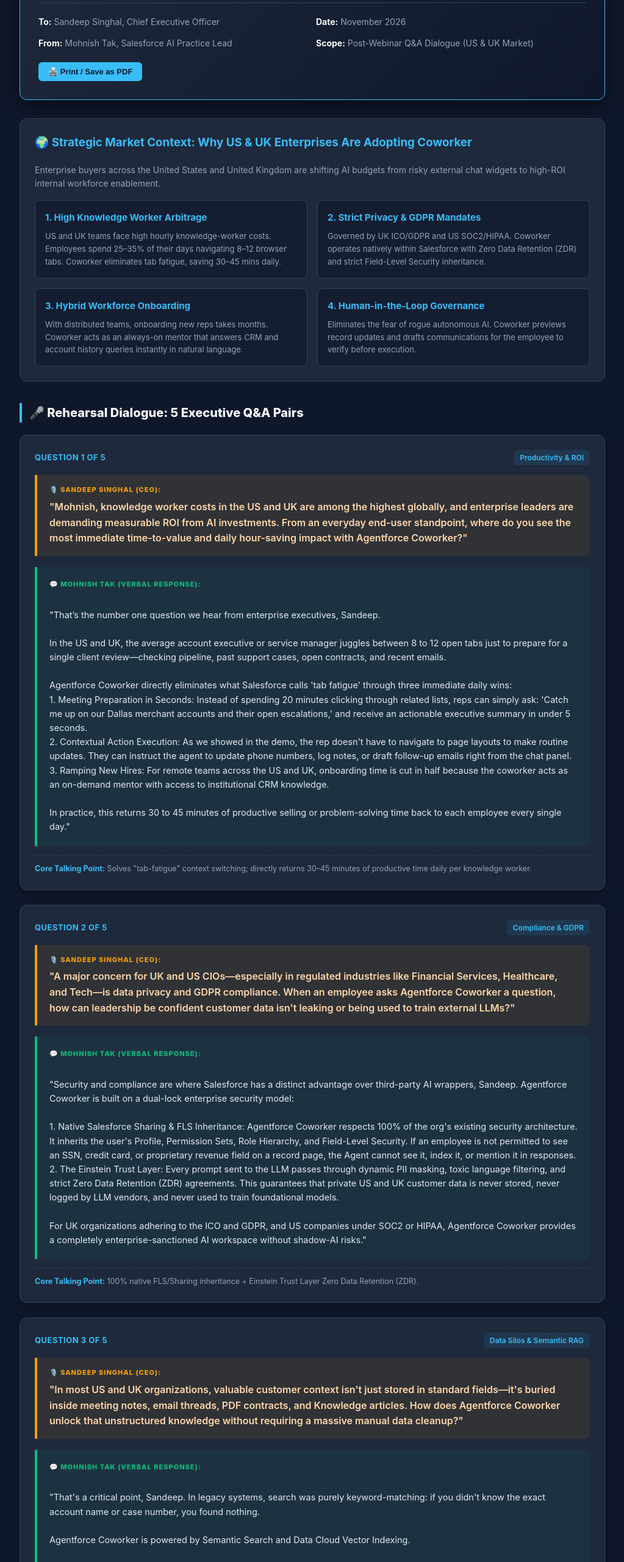
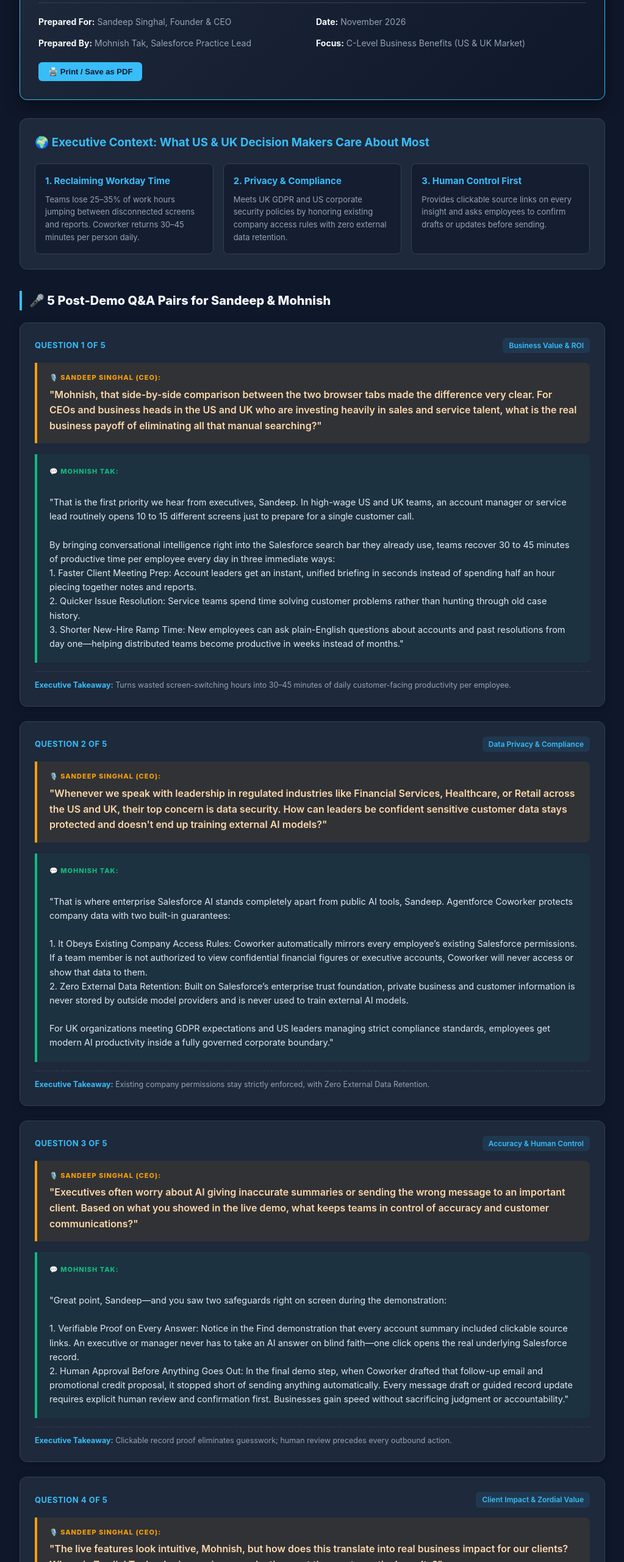
Before and after one commit to MohnishTak2725/AgentForce-Coworker-Demo, a plain HTML site: page Executive_QA_Briefing_Agentforce_Coworker.html in a window 1280 px wide. Shown: the part 107-2669 px from the top of the page at 61% size, without its empty margins (128-1151 px from the left). Drawn offline with Linux system fonts and the light colour scheme.

Commit message:
Update Executive Q&A Guide to match C-level Two-Tab demo flow

```diff
--- a/Executive_QA_Briefing_Agentforce_Coworker.html
+++ b/Executive_QA_Briefing_Agentforce_Coworker.html
@@ -3,7 +3,7 @@
 <head>
   <meta charset="UTF-8">
   <meta name="viewport" content="width=device-width, initial-scale=1.0">
-  <title>Executive Briefing & Webinar Q&A Guide | Zordial Technologies</title>
+  <title>Post-Demo Executive Q&amp;A Guide | Zordial Technologies</title>
   <style>
     :root {
       --bg: #0f172a;
@@ -40,7 +40,6 @@
       padding: 30px;
       margin-bottom: 30px;
       box-shadow: 0 10px 25px rgba(0,0,0,0.4);
-      position: relative;
     }
 
     .header-memo .brand {
@@ -78,9 +77,7 @@
       color: var(--text-muted);
     }
 
-    .memo-meta strong {
-      color: var(--text);
-    }
+    .memo-meta strong { color: var(--text); }
 
     .print-bar {
       margin-top: 20px;
@@ -114,7 +111,7 @@
 
     .market-grid {
       display: grid;
-      grid-template-columns: 1fr 1fr;
+      grid-template-columns: 1fr 1fr 1fr;
       gap: 16px;
       margin-top: 16px;
     }
@@ -247,6 +244,11 @@
       font-size: 16px;
     }
 
+    @media (max-width: 720px) {
+      .market-grid { grid-template-columns: 1fr; }
+      .memo-meta { grid-template-columns: 1fr; }
+    }
+
     @media print {
       body { background: #fff; color: #1e293b; padding: 0; }
       .container { max-width: 100%; }
@@ -266,80 +268,67 @@
 
 <div class="container">
 
-  <!-- Executive Header Memo -->
   <div class="header-memo">
     <div class="brand">
       <div class="brand-title">ZORDIAL TECHNOLOGIES</div>
-      <span class="badge-confidential">Webinar Executive Briefing</span>
+      <span class="badge-confidential">Post-Demo Executive Q&amp;A</span>
     </div>
     <div class="memo-meta">
-      <div><strong>To:</strong> Sandeep Singhal, Chief Executive Officer</div>
+      <div><strong>Prepared For:</strong> Sandeep Singhal, Founder &amp; CEO</div>
       <div><strong>Date:</strong> November 2026</div>
-      <div><strong>From:</strong> Mohnish Tak, Salesforce AI Practice Lead</div>
-      <div><strong>Scope:</strong> Post-Webinar Q&A Dialogue (US & UK Market)</div>
+      <div><strong>Prepared By:</strong> Mohnish Tak, Salesforce Practice Lead</div>
+      <div><strong>Focus:</strong> C-Level Business Benefits (US &amp; UK Market)</div>
     </div>
     <div class="print-bar">
       <button class="btn" onclick="window.print()">🖨️ Print / Save as PDF</button>
     </div>
   </div>
 
-  <!-- US & UK Market Intelligence Summary -->
   <div class="market-card">
-    <h3 style="margin-top:0; color:var(--accent);">🌍 Strategic Market Context: Why US & UK Enterprises Are Adopting Coworker</h3>
-    <p style="font-size:14px; color:var(--text-muted); margin-bottom:12px;">
-      Enterprise buyers across the United States and United Kingdom are shifting AI budgets from risky external chat widgets to high-ROI internal workforce enablement.
-    </p>
+    <h3 style="margin-top:0; color:var(--accent);">🌍 Executive Context: What US &amp; UK Decision Makers Care About Most</h3>
     <div class="market-grid">
       <div class="market-pillar">
-        <h4>1. High Knowledge Worker Arbitrage</h4>
-        <p>US and UK teams face high hourly knowledge-worker costs. Employees spend 25–35% of their days navigating 8–12 browser tabs. Coworker eliminates tab fatigue, saving 30–45 mins daily.</p>
+        <h4>1. Reclaiming Workday Time</h4>
+        <p>Teams lose 25–35% of work hours jumping between disconnected screens and reports. Coworker returns 30–45 minutes per person daily.</p>
       </div>
       <div class="market-pillar">
-        <h4>2. Strict Privacy & GDPR Mandates</h4>
-        <p>Governed by UK ICO/GDPR and US SOC2/HIPAA. Coworker operates natively within Salesforce with Zero Data Retention (ZDR) and strict Field-Level Security inheritance.</p>
+        <h4>2. Privacy &amp; Compliance</h4>
+        <p>Meets UK GDPR and US corporate security policies by honoring existing company access rules with zero external data retention.</p>
       </div>
       <div class="market-pillar">
-        <h4>3. Hybrid Workforce Onboarding</h4>
-        <p>With distributed teams, onboarding new reps takes months. Coworker acts as an always-on mentor that answers CRM and account history queries instantly in natural language.</p>
-      </div>
-      <div class="market-pillar">
-        <h4>4. Human-in-the-Loop Governance</h4>
-        <p>Eliminates the fear of rogue autonomous AI. Coworker previews record updates and drafts communications for the employee to verify before execution.</p>
+        <h4>3. Human Control First</h4>
+        <p>Provides clickable source links on every insight and asks employees to confirm drafts or updates before sending.</p>
       </div>
     </div>
   </div>
 
-  <div class="section-title">🎤 Rehearsal Dialogue: 5 Executive Q&A Pairs</div>
+  <div class="section-title">🎤 5 Post-Demo Q&amp;A Pairs for Sandeep &amp; Mohnish</div>
 
   <!-- Q1 -->
   <div class="qa-card">
     <div class="qa-card-header">
       <span class="qa-number">Question 1 of 5</span>
-      <span class="qa-topic-tag">Productivity & ROI</span>
+      <span class="qa-topic-tag">Business Value &amp; ROI</span>
     </div>
     <div class="question-box">
       <span class="speaker-label speaker-sandeep">🎙️ Sandeep Singhal (CEO):</span>
       <p class="question-text">
-        "Mohnish, knowledge worker costs in the US and UK are among the highest globally, and enterprise leaders are demanding measurable ROI from AI investments. From an everyday end-user standpoint, where do you see the most immediate time-to-value and daily hour-saving impact with Agentforce Coworker?"
+        "Mohnish, that side-by-side comparison between the two browser tabs made the difference very clear. For CEOs and business heads in the US and UK who are investing heavily in sales and service talent, what is the real business payoff of eliminating all that manual searching?"
       </p>
     </div>
     <div class="answer-box">
-      <span class="speaker-label speaker-mohnish">💬 Mohnish Tak (Verbal Response):</span>
+      <span class="speaker-label speaker-mohnish">💬 Mohnish Tak:</span>
       <p class="answer-text">
-"That’s the number one question we hear from enterprise executives, Sandeep.
+"That is the first priority we hear from executives, Sandeep. In high-wage US and UK teams, an account manager or service lead routinely opens 10 to 15 different screens just to prepare for a single customer call.
 
-In the US and UK, the average account executive or service manager juggles between 8 to 12 open tabs just to prepare for a single client review—checking pipeline, past support cases, open contracts, and recent emails.
-
-Agentforce Coworker directly eliminates what Salesforce calls 'tab fatigue' through three immediate daily wins:
-1. Meeting Preparation in Seconds: Instead of spending 20 minutes clicking through related lists, reps can simply ask: 'Catch me up on our Dallas merchant accounts and their open escalations,' and receive an actionable executive summary in under 5 seconds.
-2. Contextual Action Execution: As we showed in the demo, the rep doesn't have to navigate to page layouts to make routine updates. They can instruct the agent to update phone numbers, log notes, or draft follow-up emails right from the chat panel.
-3. Ramping New Hires: For remote teams across the US and UK, onboarding time is cut in half because the coworker acts as an on-demand mentor with access to institutional CRM knowledge.
-
-In practice, this returns 30 to 45 minutes of productive selling or problem-solving time back to each employee every single day."
+By bringing conversational intelligence right into the Salesforce search bar they already use, teams recover 30 to 45 minutes of productive time per employee every day in three immediate ways:
+1. Faster Client Meeting Prep: Account leaders get an instant, unified briefing in seconds instead of spending half an hour piecing together notes and reports.
+2. Quicker Issue Resolution: Service teams spend time solving customer problems rather than hunting through old case history.
+3. Shorter New-Hire Ramp Time: New employees can ask plain-English questions about accounts and past resolutions from day one—helping distributed teams become productive in weeks instead of months."
       </p>
     </div>
     <div class="takeaway-bar">
-      <strong>Core Talking Point:</strong> Solves "tab-fatigue" context switching; directly returns 30–45 minutes of productive time daily per knowledge worker.
+      <strong>Executive Takeaway:</strong> Turns wasted screen-switching hours into 30–45 minutes of daily customer-facing productivity per employee.
     </div>
   </div>
 
@@ -347,27 +336,27 @@ In practice, this returns 30 to 45 minutes of productive selling or problem-solv
   <div class="qa-card">
     <div class="qa-card-header">
       <span class="qa-number">Question 2 of 5</span>
-      <span class="qa-topic-tag">Compliance & GDPR</span>
+      <span class="qa-topic-tag">Data Privacy &amp; Compliance</span>
     </div>
     <div class="question-box">
       <span class="speaker-label speaker-sandeep">🎙️ Sandeep Singhal (CEO):</span>
       <p class="question-text">
-        "A major concern for UK and US CIOs—especially in regulated industries like Financial Services, Healthcare, and Tech—is data privacy and GDPR compliance. When an employee asks Agentforce Coworker a question, how can leadership be confident customer data isn't leaking or being used to train external LLMs?"
+        "Whenever we speak with leadership in regulated industries like Financial Services, Healthcare, or Retail across the US and UK, their top concern is data security. How can leaders be confident sensitive customer data stays protected and doesn't end up training external AI models?"
       </p>
     </div>
     <div class="answer-box">
-      <span class="speaker-label speaker-mohnish">💬 Mohnish Tak (Verbal Response):</span>
+      <span class="speaker-label speaker-mohnish">💬 Mohnish Tak:</span>
       <p class="answer-text">
-"Security and compliance are where Salesforce has a distinct advantage over third-party AI wrappers, Sandeep. Agentforce Coworker is built on a dual-lock enterprise security model:
+"That is where enterprise Salesforce AI stands completely apart from public AI tools, Sandeep. Agentforce Coworker protects company data with two built-in guarantees:
 
-1. Native Salesforce Sharing & FLS Inheritance: Agentforce Coworker respects 100% of the org's existing security architecture. It inherits the user's Profile, Permission Sets, Role Hierarchy, and Field-Level Security. If an employee is not permitted to see an SSN, credit card, or proprietary revenue field on a record page, the Agent cannot see it, index it, or mention it in responses.
-2. The Einstein Trust Layer: Every prompt sent to the LLM passes through dynamic PII masking, toxic language filtering, and strict Zero Data Retention (ZDR) agreements. This guarantees that private US and UK customer data is never stored, never logged by LLM vendors, and never used to train foundational models.
+1. It Obeys Existing Company Access Rules: Coworker automatically mirrors every employee’s existing Salesforce permissions. If a team member is not authorized to view confidential financial figures or executive accounts, Coworker will never access or show that data to them.
+2. Zero External Data Retention: Built on Salesforce’s enterprise trust foundation, private business and customer information is never stored by outside model providers and is never used to train external AI models.
 
-For UK organizations adhering to the ICO and GDPR, and US companies under SOC2 or HIPAA, Agentforce Coworker provides a completely enterprise-sanctioned AI workspace without shadow-AI risks."
+For UK organizations meeting GDPR expectations and US leaders managing strict compliance standards, employees get modern AI productivity inside a fully governed corporate boundary."
       </p>
     </div>
     <div class="takeaway-bar">
-      <strong>Core Talking Point:</strong> 100% native FLS/Sharing inheritance + Einstein Trust Layer Zero Data Retention (ZDR).
+      <strong>Executive Takeaway:</strong> Existing company permissions stay strictly enforced, with Zero External Data Retention.
     </div>
   </div>
 
@@ -375,28 +364,25 @@ For UK organizations adhering to the ICO and GDPR, and US companies under SOC2 o
   <div class="qa-card">
     <div class="qa-card-header">
       <span class="qa-number">Question 3 of 5</span>
-      <span class="qa-topic-tag">Data Silos & Semantic RAG</span>
+      <span class="qa-topic-tag">Accuracy &amp; Human Control</span>
     </div>
     <div class="question-box">
       <span class="speaker-label speaker-sandeep">🎙️ Sandeep Singhal (CEO):</span>
       <p class="question-text">
-        "In most US and UK organizations, valuable customer context isn't just stored in standard fields—it's buried inside meeting notes, email threads, PDF contracts, and Knowledge articles. How does Agentforce Coworker unlock that unstructured knowledge without requiring a massive manual data cleanup?"
+        "Executives often worry about AI giving inaccurate summaries or sending the wrong message to an important client. Based on what you showed in the live demo, what keeps teams in control of accuracy and customer communications?"
       </p>
     </div>
     <div class="answer-box">
-      <span class="speaker-label speaker-mohnish">💬 Mohnish Tak (Verbal Response):</span>
+      <span class="speaker-label speaker-mohnish">💬 Mohnish Tak:</span>
       <p class="answer-text">
-"That's a critical point, Sandeep. In legacy systems, search was purely keyword-matching: if you didn't know the exact account name or case number, you found nothing.
+"Great point, Sandeep—and you saw two safeguards right on screen during the demonstration:
 
-Agentforce Coworker is powered by Semantic Search and Data Cloud Vector Indexing.
-
-It indexes unstructured data—like Knowledge base articles, attached PDFs, historical case resolutions, and customer emails—into vector embeddings. When a user asks a question in plain English, like 'What was the refund policy exception we made for healthcare clients last quarter?', the Atlas Reasoning Engine performs a semantic RAG query.
-
-It surfaces the exact paragraph, provides a clickable source citation link for verification, and drafts the answer instantly. It turns passive file storage into active, searchable intelligence."
+1. Verifiable Proof on Every Answer: Notice in the Find demonstration that every account summary included clickable source links. An executive or manager never has to take an AI answer on blind faith—one click opens the real underlying Salesforce record.
+2. Human Approval Before Anything Goes Out: In the final demo step, when Coworker drafted that follow-up email and promotional credit proposal, it stopped short of sending anything automatically. Every message draft or guided record update requires explicit human review and confirmation first. Businesses gain speed without sacrificing judgment or accountability."
       </p>
     </div>
     <div class="takeaway-bar">
-      <strong>Core Talking Point:</strong> Semantic Vector Search + Source Citations unifies PDFs, emails, and knowledge into active intelligence.
+      <strong>Executive Takeaway:</strong> Clickable record proof eliminates guesswork; human review precedes every outbound action.
     </div>
   </div>
 
@@ -404,27 +390,26 @@ It surfaces the exact paragraph, provides a clickable source citation link for v
   <div class="qa-card">
     <div class="qa-card-header">
       <span class="qa-number">Question 4 of 5</span>
-      <span class="qa-topic-tag">Human-in-the-Loop & Governance</span>
+      <span class="qa-topic-tag">Client Impact &amp; Zordial Value</span>
     </div>
     <div class="question-box">
       <span class="speaker-label speaker-sandeep">🎙️ Sandeep Singhal (CEO):</span>
       <p class="question-text">
-        "We’ve all seen headlines about AI hallucinations or autonomous bots making unauthorized promises to customers. When an employee asks Coworker to take an action—like the contact phone update or drafting an outreach email—what guardrails prevent unintended mistakes?"
+        "The live features look intuitive, Mohnish, but how does this translate into real business impact for our clients? Where is Zordial Technologies seeing organizations get the most practical results?"
       </p>
     </div>
     <div class="answer-box">
-      <span class="speaker-label speaker-mohnish">💬 Mohnish Tak (Verbal Response):</span>
+      <span class="speaker-label speaker-mohnish">💬 Mohnish Tak:</span>
       <p class="answer-text">
-"That distinction is essential: Agentforce Coworker is designed as a Human-in-the-Loop assistant, not a rogue bot.
+"Across our engagements at Zordial Technologies, we focus on tying AI directly to measurable day-to-day workflows rather than abstract experiments. We see clients gaining immediate value in three practical areas:
 
-It operates with three distinct safety boundaries:
-1. Preview Before Commit: When an action involves writing data or sending an email, the agent displays the proposed changes or generated draft to the user for explicit review and confirmation.
-2. Deterministic Actions via Salesforce Flow & Apex: The agent's reasoning engine does not invent backend logic. It delegates tasks strictly to pre-configured Topics and Actions—such as the active Autolaunched Flow we demonstrated today. If an action falls outside its assigned topic scope, the agent politely declines.
-3. Native Validation Rules & Governor Limits: Because all updates pass through standard Salesforce APIs, your org’s existing validation rules, duplicate rules, and trigger frameworks execute automatically. If an update violates a business rule, the agent reports the error back to the user gracefully."
+1. Protecting Key Revenue &amp; Renewals: For B2B teams managing long-term client relationships, we help configure Coworker to surface open service escalations alongside renewal discussions so leaders never walk blind into an executive review.
+2. Proactive Escalation Visibility: Service directors get daily visibility into high-priority blockers across teams without chasing status reports over email or chat.
+3. Connecting Real Company Approvals Safely: Instead of leaving AI disconnected from business processes, Zordial ties Coworker to a company’s validated internal approval workflows—meaning employees can act quickly from chat while strictly honoring business rules and data quality."
       </p>
     </div>
     <div class="takeaway-bar">
-      <strong>Core Talking Point:</strong> Human-in-the-loop preview; deterministic Flow/Apex actions; respect for validation rules.
+      <strong>Executive Takeaway:</strong> Highlights Zordial’s practical business outcomes across Sales Renewals, Service Triage, and Governed Workflows.
     </div>
   </div>
 
@@ -432,38 +417,38 @@ It operates with three distinct safety boundaries:
   <div class="qa-card">
     <div class="qa-card-header">
       <span class="qa-number">Question 5 of 5</span>
-      <span class="qa-topic-tag">Fast Rollout & Zordial Advantage</span>
+      <span class="qa-topic-tag">Fast Adoption &amp; Readiness</span>
     </div>
     <div class="question-box">
       <span class="speaker-label speaker-sandeep">🎙️ Sandeep Singhal (CEO):</span>
       <p class="question-text">
-        "For mid-market and enterprise businesses in the US and UK wanting to adopt Agentforce Coworker, what does a typical rollout look like, and how can Zordial Technologies help them get live quickly without a 6-month consulting delay?"
+        "For decision makers watching today who already use Salesforce, does introducing Agentforce Coworker require a massive 6-month IT overhaul, or how fast can an organization get started safely?"
       </p>
     </div>
     <div class="answer-box">
-      <span class="speaker-label speaker-mohnish">💬 Mohnish Tak (Verbal Response):</span>
+      <span class="speaker-label speaker-mohnish">💬 Mohnish Tak:</span>
       <p class="answer-text">
-"The beauty of Agentforce Coworker is that it doesn't require a 6-month migration project. We recommend a practical 'Crawl, Walk, Run' roadmap:
+"Because Agentforce Coworker lives directly inside the Salesforce workspace employees already open every morning, there is zero new software to roll out and almost no learning curve.
 
-• Phase 1 (Week 1 – The Out-of-the-Box Foundation): Turn on the Coworker feature in Setup, assign permission sets, and enable semantic search over standard objects (Accounts, Contacts, Leads, Cases, and Knowledge).
-• Phase 2 (Weeks 2–3 – Custom Topics & Business Workflows): This is where Zordial Technologies brings immense value. We audit the client's existing business processes, package their existing Salesforce Flows and Apex utilities into Agentforce Actions, and write precise topic instructions with prompt grounding.
-• Phase 3 (Week 4 – Pilot, Evaluation & Rollout): We use the Agentforce Testing Center and User feedback loops to benchmark accuracy, train internal champions, and roll it out department by department.
+At Zordial, we guide clients through a fast, low-risk rollout:
+• Start with High-Value Visibility: Enable natural-language answers and briefings over core customer accounts, cases, and knowledge first.
+• Tailor to Business Rules: Connect priority department workflows and approval steps cleanly.
+• Validate &amp; Expand: Pilot with one leadership or frontline team, measure time saved, and scale across departments.
 
-By partnering with Zordial Technologies, businesses can have a production-ready, guardrailed coworker live in their org in less than 30 days."
+Most organizations can move from initial alignment to live employee adoption in under 30 days without disrupting daily operations."
       </p>
     </div>
     <div class="takeaway-bar">
-      <strong>Core Talking Point:</strong> "Crawl, Walk, Run" 30-day go-live roadmap delivered by Zordial Technologies.
+      <strong>Executive Takeaway:</strong> Zero retraining friction; live business value in under 30 days with Zordial.
     </div>
   </div>
 
-  <!-- Webinar Delivery Tips -->
   <div class="tips-box">
-    <h3>💡 Presentation Tips for Sandeep & Mohnish</h3>
+    <h3>💡 Moderator Cues for Sandeep Singhal</h3>
     <ul style="margin:0; padding-left:20px; font-size:14px; color:#e2e8f0;">
-      <li><strong>Natural Handoff:</strong> Sandeep can kick off the segment with: <em>"Mohnish, that was a fantastic live demonstration. Looking at this from an executive viewpoint..."</em></li>
-      <li><strong>Audience Transition:</strong> Immediately after Question 5, Sandeep can pivot to attendees: <em>"Now, let's open up the chat and take questions directly from our audience!"</em></li>
-      <li><strong>One-Click PDF:</strong> Sandeep can save this page as a PDF using the button at the top or pressing <code>Ctrl + P</code> on Windows / <code>Cmd + P</code> on Mac.</li>
+      <li><strong>Starting the Q&amp;A:</strong> <em>"Thank you, Mohnish—seeing the before-and-after between standard search and Agentforce Coworker makes the productivity shift very tangible. Before we open the floor to attendees, I want to ask a few questions that are top of mind for executive leaders..."</em></li>
+      <li><strong>Opening to Audience:</strong> After Question 5, pivot smoothly: <em>"Thank you, Mohnish. Now let's open it up to our audience—please drop your questions in the chat!"</em></li>
+      <li><strong>PDF Copy:</strong> Click <strong>🖨️ Print / Save as PDF</strong> at the top anytime to export cleanly.</li>
     </ul>
   </div>
 
```
Also changed, not shown: 1 other file.
